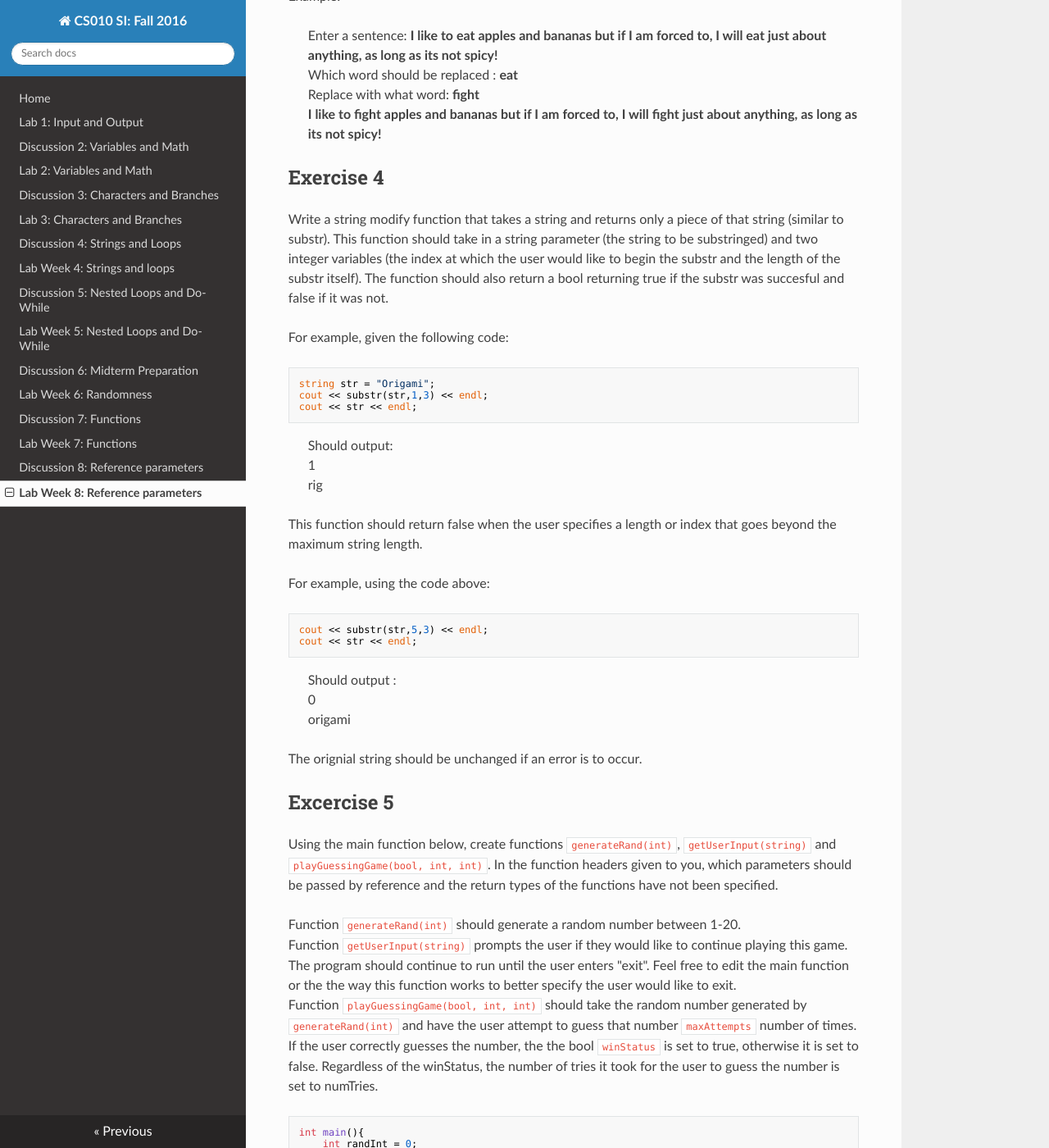
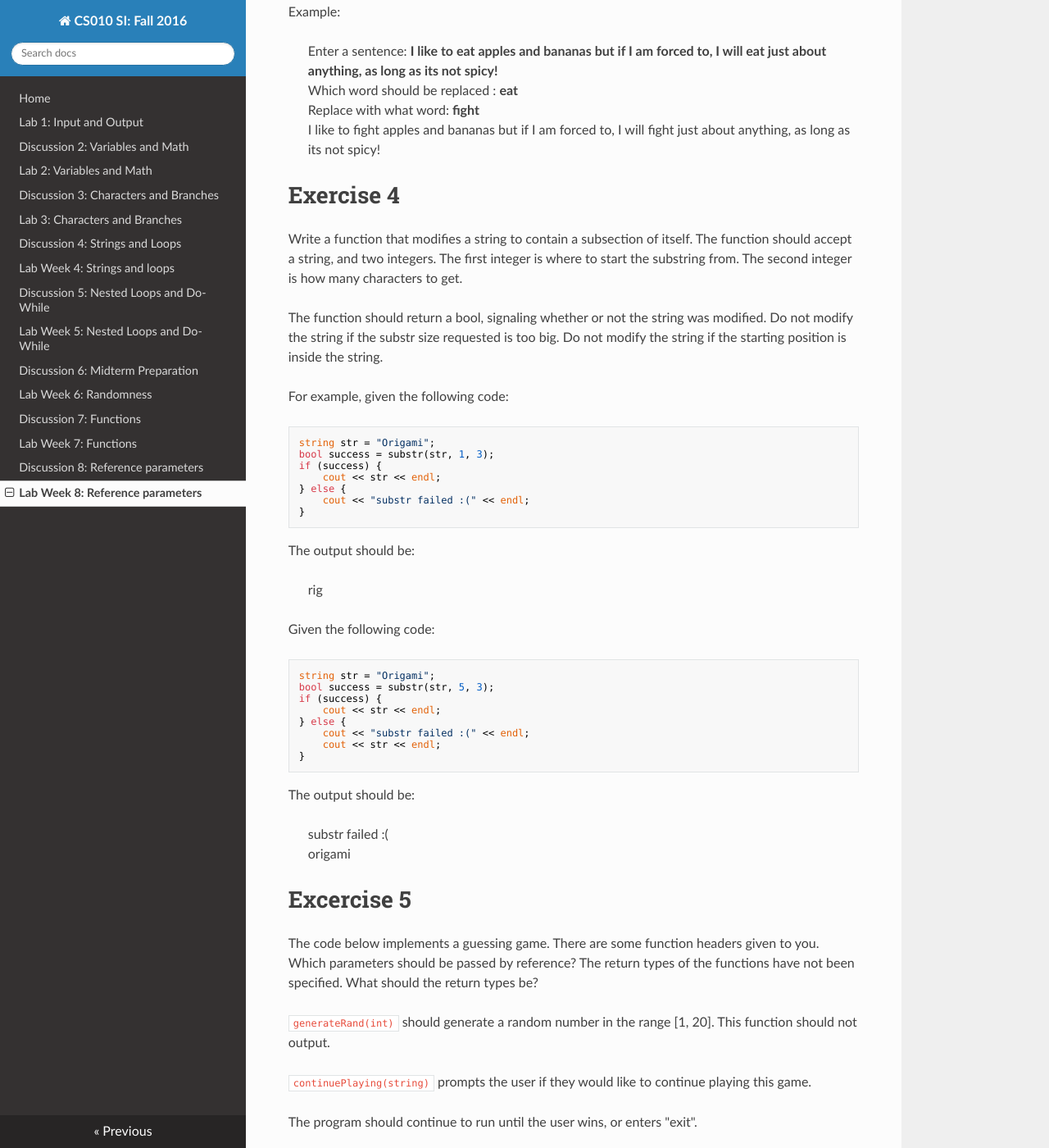
Before and after one commit to cs-si-ucr/cs10, an MkDocs documentation site: the page built from docs/lab08.md, in a window 1280 px wide and 1400 px high, scrolled down 1643 px. Shown: the whole window at 82% size. Built offline with MkDocs 1.6.1, drawn with Linux system fonts in a browser that asks for light colours; nearby versions of some CDN libraries; old or Windows-style settings are respelled for this version of MkDocs; some of the changed text lies outside the part shown.

Commit message:
fix lab 8 issues

````diff
--- a/docs/lab08.md
+++ b/docs/lab08.md
@@ -1,16 +1,23 @@
-Exercise 1
----
+# Instructions
 
-Write a function that gets passed in two integers and set the first
-interger passed in to hold the greater of the two integers, and the second
-interger passed in to hold the lesser of the two integers.
+Complete exercises 1 through 4, then write tests for all of them.
+After you are completely done testing, finish exercise 5.
+Show your tests to the SI leader.
+You are allowed to use assert.
+
+
+# Exercise 1
+
+Write a funciton that orders two integers.
+The first passed in should be set to the least of the two.
+The second passed in should be set to the greatest of the two.
 
 Exmaple:
-(in main)
 ```c++
-int a = 4;
-int b = 5;
-foo(a,b);
+// in main
+int a = 5;
+int b = 4;
+foo(a, b);
 cout << a << endl;
 cout << b << endl;
 ```
@@ -18,20 +25,16 @@
 > 4<br>
 > 5
 
-Exercise 2
----
-Write 4 different swap functions that take in two values passed by reference
-and swaps their values. The 4 different functions swap ints, double, chars,
-and bools. In order to make these functions more useable, we will use
-`function overloading`
-to allow programers using these functions to only have to remember
-one name for all 4 functions rather than 4 different names. All of the
-functions must therefore have the same name. Which function gets called is
-then deicded based upon the variable types of the parameters.
 
-**IMPORTANT:** in order to ensure that the function
-overloading occurs, each one of your swap functions must have the same name
-(ideally swap but anything else will sufice, as long as they are all the same).
+# Exercise 2
+
+Write 4 different swap functions.
+Each swap function accepts two reference parameters, and swaps them.
+The 4 swap functions should operate on ``int``, ``double``, ``char``, and ``bool``.
+
+We will name them all the same thing: ``swap``.
+This takes advantage of overloading.
+Overloading is when two functions have the same name, but different **parameter lists**.
 
 Example:
 ```c++
@@ -50,94 +53,108 @@
 	return 0;
 }
 ```
-> Should print out: <br>
+The example above should print:
+
 > c a<br>
-> 2 1<br>
+> 2 1
 
-In the example above, `swap(a,c)` and `swap(one,two)` are different functions
-despite having the same names. Look at the bottom of the page or ask your SI
-leader to learn more about function overloading.
+`swap(a,c)` and `swap(one,two)` are calls to two different functions, despite having the same name.
+Look at the last section of this page, or ask your SI leader, to learn more about function overloading.
 
-Exercise 3
----
-Create a function that takes in a one or more sentences from the user and
-replaces any instances of a word specified by the user with another word
-specified by the user. The function should return an integer indicating how
-many instances of the word were replaced.
+
+# Exercise 3
+
+Write a function that replaces all occurances of a word with another word.
+The function should return an integer indicating how many instances of the word were replaced.
 
 Example:
-> Enter a sentence: **the other day my friends and I went to the store to find
->			out the price of radishes**<br>
+> Enter a sentence: **the other day my friends and I went to the store to find out the price of radishes**<br>
 > Which word should be replaced:  **radishes**<br>
 > Replace with what word: **oranges**<br>
-> **the other day my friends and I went to the store to find out the price
-> of oranges**
+> the other day my friends and I went to the store to find out the price of oranges
 
 Example:
-> Enter a sentence: **I like to eat apples and bananas but if I am forced to,
-> 		 I will eat just about anything, as long as its not
->		 spicy!**<br>
+> Enter a sentence: **I like to eat apples and bananas but if I am forced to, I will eat just about anything, as long as its not spicy!**<br>
 > Which word should be replaced : **eat**<br>
 > Replace with what word: **fight** <br>
-> **I like to fight apples and bananas but if I am forced to, I will fight
->	just about anything, as long as its not spicy!**
+> I like to fight apples and bananas but if I am forced to, I will fight just about anything, as long as its not spicy!
 
-Exercise 4
----
 
-Write a string modify function that takes a string and returns only a piece of
-that string (similar to substr). This function should take in a string
-parameter (the string to be substringed) and two integer variables (the index
-at which the user would like to begin the substr and the length of the substr
-itself). The function should also return a bool returning true if the substr
-was succesful and false if it was not.
+# Exercise 4
+
+Write a function that modifies a string to contain a subsection of itself.
+The function should accept a string, and two integers.
+The first integer is where to start the substring from.
+The second integer is how many characters to get.
+
+The function should return a bool, signaling whether or not the string was modified.
+Do not modify the string if the substr size requested is too big.
+Do not modify the string if the starting position is inside the string.
 
 For example, given the following code:
+
 ```c++
 string str = "Origami";
-cout << substr(str,1,3) << endl;
-cout << str << endl;
+bool success = substr(str, 1, 3);
+if (success) {
+    cout << str << endl;
+} else {
+    cout << "substr failed :(" << endl;
+}
 ```
-> Should output: <br>
-> 1<br>
-> rig<br>
 
-This function should return false when the user specifies a length or index
-that goes beyond the maximum string length.
+The output should be:
 
-For example, using the code above:
+> rig
+
+Given the following code:
+
 ```c++
-cout << substr(str,5,3) << endl;
-cout << str << endl;
+string str = "Origami";
+bool success = substr(str, 5, 3);
+if (success) {
+    cout << str << endl;
+} else {
+    cout << "substr failed :(" << endl;
+    cout << str << endl;
+}
 ```
-> Should output :<br>
-> 0<br>
-> origami<br>
 
-The orignial string should be unchanged if an error is to occur.
+The output should be:
 
-Excercise 5
----
+> substr failed :(<br>
+> origami
 
-Using the main function below, create functions `generateRand(int)`,
-`getUserInput(string)` and `playGuessingGame(bool, int, int)`. In the function
-headers given to you, which parameters should be passed by reference and
-the return types of the functions have not been specified.
+# Excercise 5
 
-Function `generateRand(int)` should generate a random number between 1-20.<br>
-Function `getUserInput(string)` prompts the user if they would like to continue
-playing this game. The program should continue to run until the user enters
-"exit". Feel free to edit the main function or the the way this function works
-to better specify the user would like to exit.<br>
-Function `playGuessingGame(bool, int, int)` should take the random number
-generated by `generateRand(int)` and have the user attempt to guess that
-number `maxAttempts` number of times. If the user correctly guesses the number,
-the the bool `winStatus` is set to true, otherwise it is set to false.
-Regardless of the winStatus, the number of tries it took for the user
-to guess the number is set to numTries.
+The code below implements a guessing game.
+There are some function headers given to you.
+Which parameters should be passed by reference?
+The return types of the functions have not been specified.
+What should the return types be?
+
+`generateRand(int)` should generate a random number in the range [1, 20].
+This function should not output.
+
+`continuePlaying(string)` prompts the user if they would like to continue playing this game.
+
+The program should continue to run until the user wins, or enters "exit".
+
+Function `playGuessingGame(bool, int, int)` should accept a random number,
+and have the user attempt to guess it `maxAttempts` number of times.
+If the user correctly guesses the number, the the bool `winStatus` is set to true.
+The function then returns the number of tries it took the user to guess the value.
+
+The while loop below does not stop when the user wins.
+Fix this.
 
 
 ```c++
+// INCORRECT function headers:
+generateRand(int);
+continuePlaying(string);
+playGuessingGame(bool, int, int);
+
 int main(){
 	int randInt = 0;
 	string userInput;
@@ -145,19 +162,18 @@
 	int numTries = 0;
 	int maxAttempts = 3;
 
-	while(userInput != "exit" || !winStatus){
+	while (userInput != "exit" || !winStatus) {
 		generateRand(randInt);
 		numTries = playGuessingGame(winStatus, randInt, maxAttempts);
-		if(!winStatus){
-			getUserInput(userInput);
+		if (!winStatus) {
+			continuePlaying(userInput);
 		}
 	}
 
 	cout << "It took you " << numTries << "to get the value ";
-	if(winStatus){
+	if (winStatus) {
 		cout << "correct!" << endl;
-	}
-	else{
+	} else {
 		cout << "incorrect!" << endl;
 	}
 
@@ -179,6 +195,8 @@
 > CORRECT!<br>
 > It took you 1 try to get the value correct!
 
+
 Extra Help
 ---
+
 * [More on function overloading](http://www.learncpp.com/cpp-tutorial/76-function-overloading/)
````
